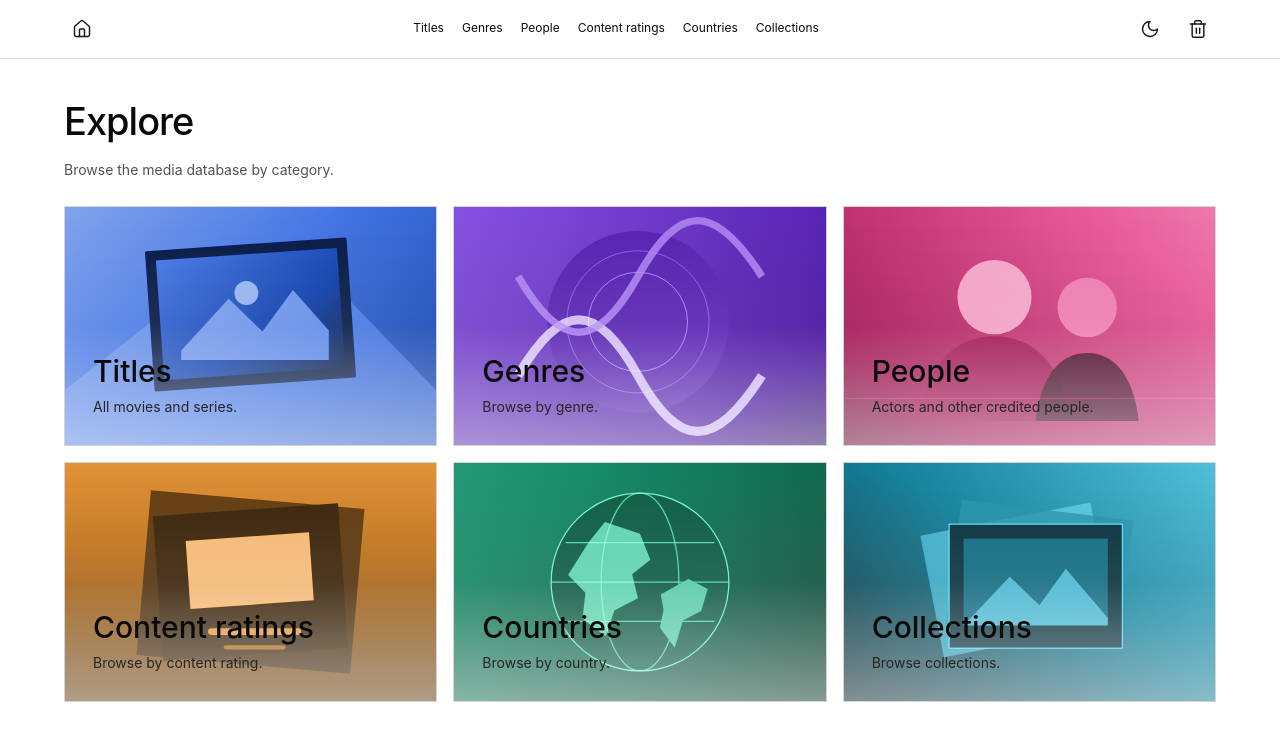
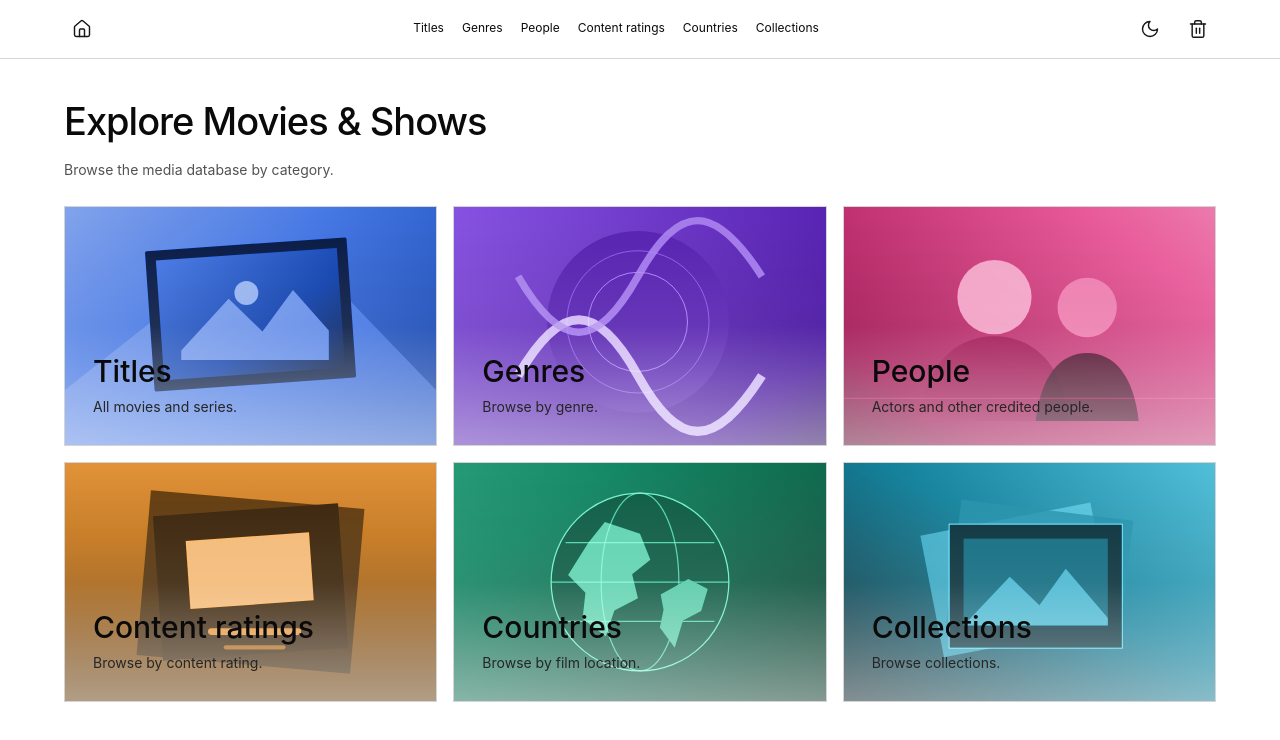
Before and after one commit to NotNecrotic/12dtp-database, a Vue app in the folder frontend/: page / in a window 1280 px wide. Both pictures are taken after typing "5" into the empty fields and a click on the button "Continue". Shown: the top 740 px of the page. Built offline with nearby package versions, Linux system fonts and the light colour scheme.

Commit message:
Update descriptions and headings in App.vue

```diff
--- a/frontend/src/App.vue
+++ b/frontend/src/App.vue
@@ -99,7 +99,7 @@ const sections: Section[] = [
     key: "countries",
     label: "Countries",
     singular: "Country",
-    description: "Browse by country.",
+    description: "Browse by film location.",
     image: "/images/category-countries.svg",
     tint: "#059669",
   },
@@ -652,7 +652,7 @@ onUnmounted(() => {
           <h1
             class="m-0 text-[clamp(26px,4vw,38px)] font-medium tracking-[-1px]"
           >
-            {{ isHome ? "Explore" : pageHeading }}
+            {{ isHome ? "Explore Movies & Shows" : pageHeading }}
           </h1>
           <p
             v-if="isHome"
```
